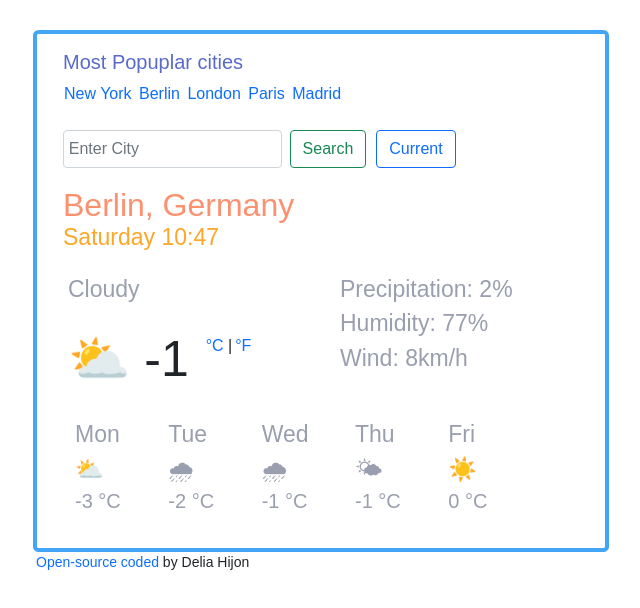
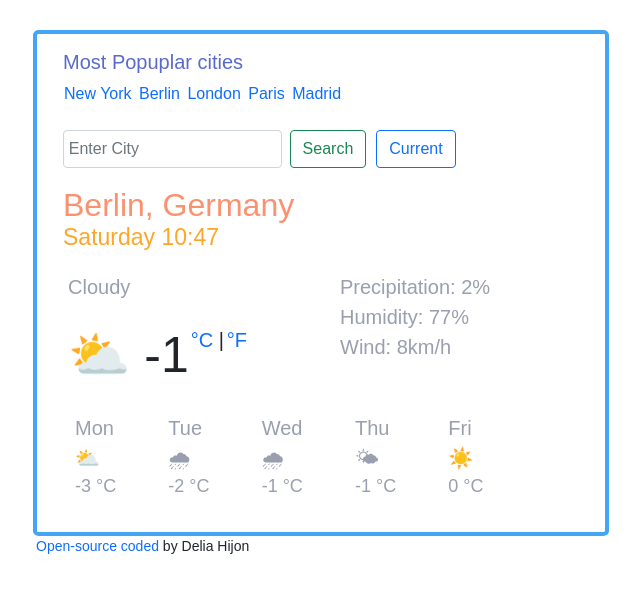
Before and after one commit to deliahijon22/shecodes-weatherapp, a website built with Parcel: page index.html in a window 1280 px wide. Shown: the whole page, without its empty margins (319-959 px from the left). Built offline with nearby package versions, Linux system fonts and the light colour scheme.

```diff
--- a/src/styles-1.css
+++ b/src/styles-1.css
@@ -44,12 +44,16 @@
 }
 p.forecast {
   color: #999fae;
-  font-size: 23px;
+  font-size: 20px;
   margin-left: 15px;
 }
 span.icon-and-forecast {
   font-size: 50px;
   margin-left: 15px;
+}
+span.units {
+  font-size: 20px;
+  margin-left: -15px;
 }
 ul {
   list-style-type: none;
@@ -58,18 +62,18 @@
   margin-top: 20px;
 }
 ul.precipitation {
-  font-size: 23px;
+  font-size: 20px;
   color: #999fae;
   margin-left: -25px;
 }
 ul.week-day {
-  font-size: 23px;
+  font-size: 20px;
   color: #999fae;
   margin-left: -10px;
 }
 
 li.temperature {
-  font-size: 20px;
+  font-size: 18px;
   color: #999fae;
 }
 .units {
```
Also changed, not shown: index.html (+0 -2 lines).
